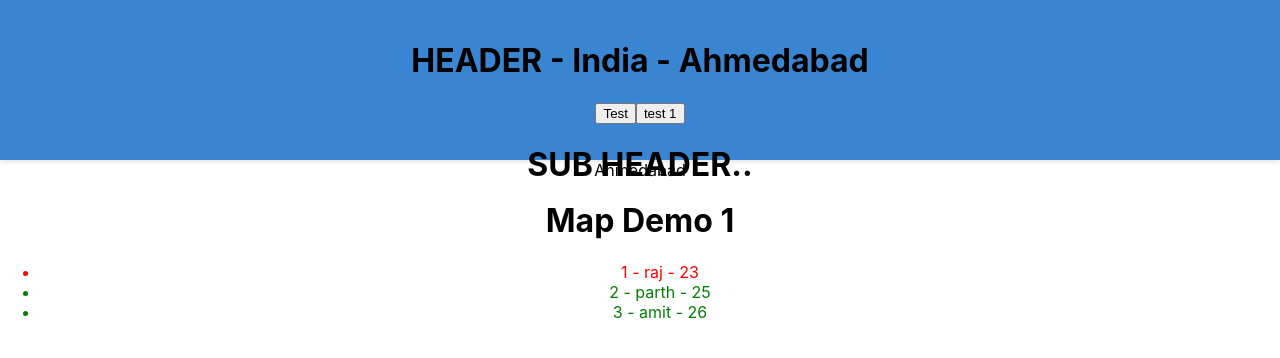
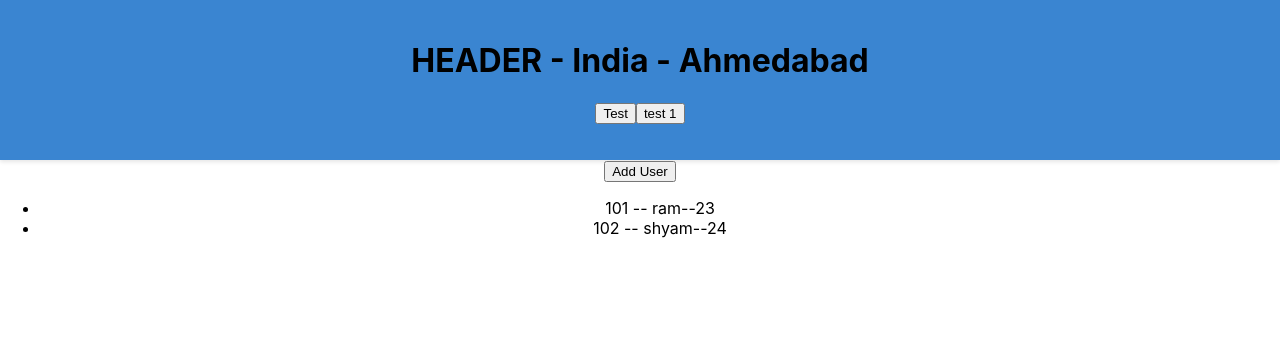
Before and after one commit to samirvithlani/weekend-mern, a React (Create React App) app: page / in a window 1280 px wide. Shown: the top 358 px of the page. Built offline with nearby package versions, Linux system fonts and the light colour scheme.

Commit message:
useState

```diff
--- a/src/App.js
+++ b/src/App.js
@@ -3,6 +3,8 @@ import './App.css';
 import { Content } from './components/Content';
 import Header from './components/Header';
 import { MapDemo1 } from './components/MapDemo1';
+import { UseStateDemo } from './components/UseStateDemo';
+import { UseStateDemo2 } from './components/UseStateDemo2';
 
 function App() {
 
@@ -20,8 +22,10 @@ const test = () => {
     <div className="App">
       {/* <button onClick={test}>Test</button> */}
       <Header title ={title} d = {data} test={test}></Header>
+      {/* <UseStateDemo></UseStateDemo> */}
+      <UseStateDemo2></UseStateDemo2>
       {/* <Content></Content> */}
-      <MapDemo1 title = {title}></MapDemo1>
+      {/* <MapDemo1 title = {title}></MapDemo1> */}
     </div>
   );
 }
--- a/src/components/Header.jsx
+++ b/src/components/Header.jsx
@@ -10,7 +10,7 @@ export default function Header(props) {
         <h1>HEADER - {props.d.country} - {props.title}</h1>
         <button onClick={props.test}>Test</button>
         <button onClick={()=>{props.test()}}>test 1</button>
-        <SubHeader title = {props.title}></SubHeader>
+        {/* <SubHeader title = {props.title}></SubHeader> */}
     </div>
   )
 }
--- /dev/null
+++ b/src/components/UseStateDemo.jsx
@@ -0,0 +1,23 @@
+import React, { useState } from 'react'
+
+export const UseStateDemo = () => {
+    //var count = 0;
+    var [count,setCount] = useState(0);
+    //const [user, setuser] = useState({})
+    //const [users, setusers] = useState([])
+    //count -->variable --> state variable
+    //setCount --> function --> state function -> to update the state variable
+    //useState(0) --> initial value..
+    const increseCount = ()=>{
+       // count++;
+       setCount(count+1);
+        console.log("count...",count);
+    }
+  return (
+    <div>
+        <h1>USE STATES</h1>
+        <h2>Count : {count}</h2>
+        <button onClick={()=>{increseCount()}}>Increase Count</button>
+    </div>
+  )
+}
--- /dev/null
+++ b/src/components/UseStateDemo2.jsx
@@ -0,0 +1,49 @@
+import React, { useState } from 'react'
+
+export const UseStateDemo2 = () => {
+    const [users, setusers] = useState([
+        {
+            id:101,
+            name:"ram",
+            age:23
+        },
+        {
+            id:102,
+            name:"shyam",
+            age:24
+        }
+    ])
+    const addUser = ()=>{
+
+        // var x = users.push({
+        //     id:103,
+        //     name:"mohan",
+        //     age:25
+        // })
+        // setusers(x)
+        var obj = {
+            id:Math.random(),
+            name:"mohan",
+            age:25
+        }
+        // var x = [...users,obj]
+        // console.log("x...",x)
+        // setusers(x)
+
+        setusers([...users,obj])
+    }
+  return (
+    <div>
+        <button onClick={()=>{addUser()}}>Add User</button>
+            <ul>
+                {
+                    users.map((user)=>{
+                        return (
+                            <li>{user.id} -- {user.name}--{user.age}</li>
+                        )
+                    })
+                }
+            </ul>
+    </div>
+  )
+}
```
Also changed, not shown: th.txt.
